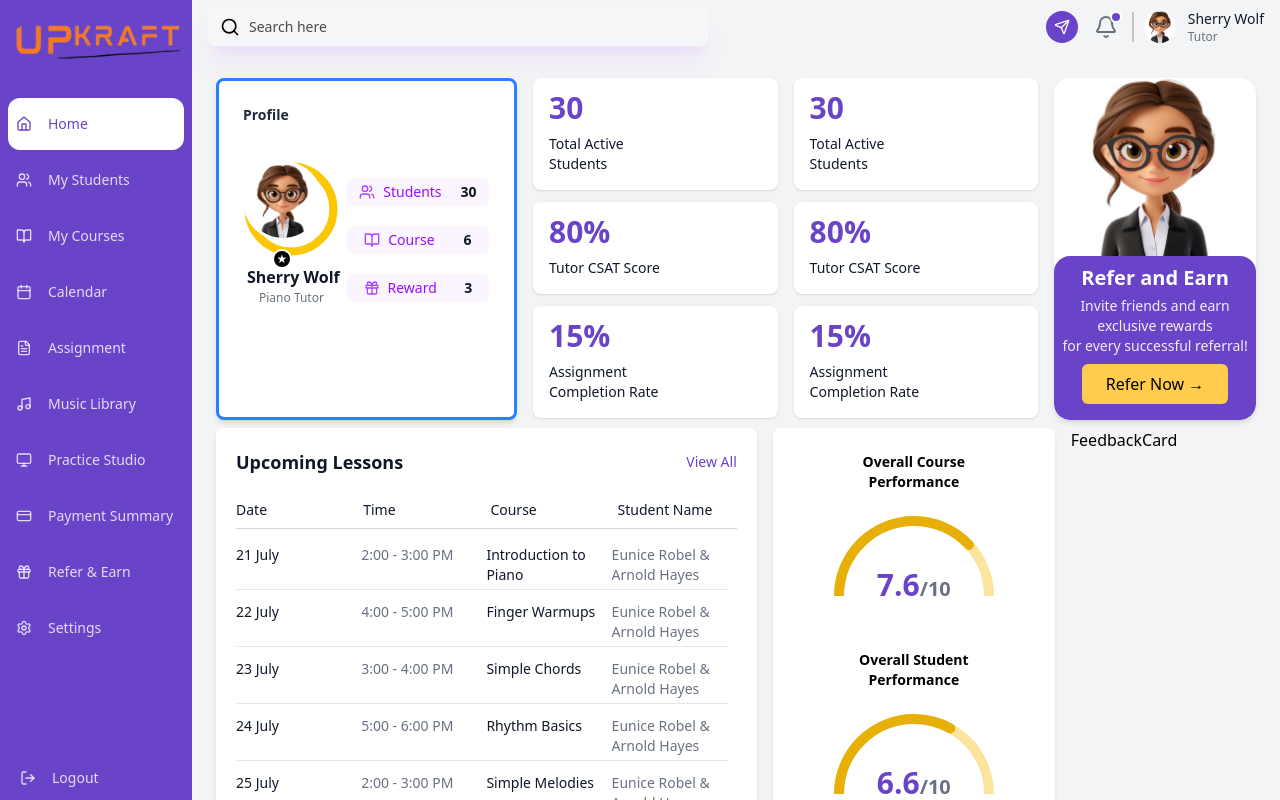
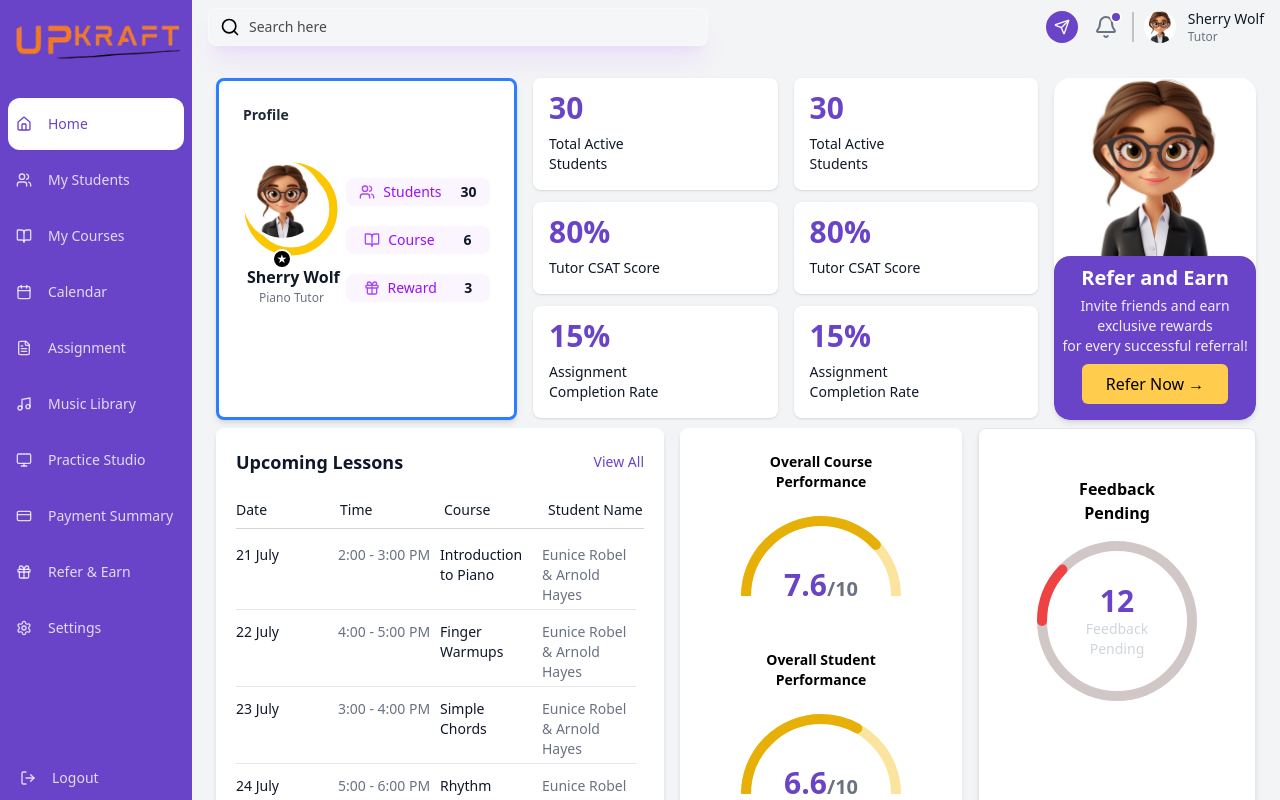
Before and after one commit to Uttampratapsingh/assignment-upkraft, a React (Vite) app: page / in a window 1280 px wide. Built offline with nearby package versions, Linux system fonts and the light colour scheme.

Commit message:
Added Feedback pending card

```diff
--- a/src/components/FeedbackCard.jsx
+++ b/src/components/FeedbackCard.jsx
@@ -1,9 +1,74 @@
-import React from 'react'
+const CircularProgress = ({
+  value,
+  size = 160,
+  strokeWidth = 10,
+  color = "hsl(0 84% 60%)",
+  backgroundColor = "hsl(1 10% 80%)"
+}) => {
+  const radius = (size - strokeWidth) / 2;
+
+  // Full circumference for light background
+  const fullCircumference = 2 * Math.PI * radius;
+
+  // Half circumference for dark progress
+  const halfCircumference = 2 * Math.PI * radius;
+  const progressLength = (value / 10) * halfCircumference;
+  const offset = halfCircumference - progressLength;
+
+  const valueStr = value.toFixed(1);
+  const [integerPart, decimalPart] = valueStr.split(".");
+
+  return (
+    <div className="relative inline-flex items-center justify-center">
+      <svg width={size} height={size}>
+        {/* Light full-circle background */}
+        <circle
+          cx={size / 2}
+          cy={size / 2}
+          r={radius}
+          fill="transparent"
+          stroke={backgroundColor}
+          strokeWidth={strokeWidth}
+        />
+
+        {/* Dark half-circle progress */}
+        <path
+          d={`
+            M ${strokeWidth / 2} ${size / 2}
+            A ${radius} ${radius} 0 0 1 ${size - strokeWidth / 2} ${size / 2}
+          `}
+          fill="transparent"
+          stroke={color}
+          strokeWidth={strokeWidth}
+          strokeDasharray={halfCircumference}
+          strokeDashoffset={offset}
+          strokeLinecap="round"
+        />
+      </svg>
+
+      <div className="absolute text-center">
+        <div className="text-3xl font-bold">
+          <span className="text-[#6a44c8]">{integerPart}</span>
+          <span className="text-[#6a44c8]">{decimalPart}</span>
+        </div>
+        <div className="text-sm text-gray-300">Feedback <br /> Pending</div>
+      </div>
+    </div>
+  );
+};
+
 
 const FeedbackCard = () => {
   return (
-    <div>FeedbackCard</div>
-  )
+    <div className="bg-white rounded-lg shadow-md border border-gray-200 h-[410px] px-[58px] py-12">
+      <div className="text-center">
+        <h3 className="text-md font-semibold text-foreground mb-4">Feedback <br /> Pending</h3>
+        <div className="flex justify-center mb-4">
+          <CircularProgress value={1.2} color="hsl(0 84% 60%)" />
+        </div>
+      </div>
+    </div>
+  );
 }
 
 export default FeedbackCard
```
